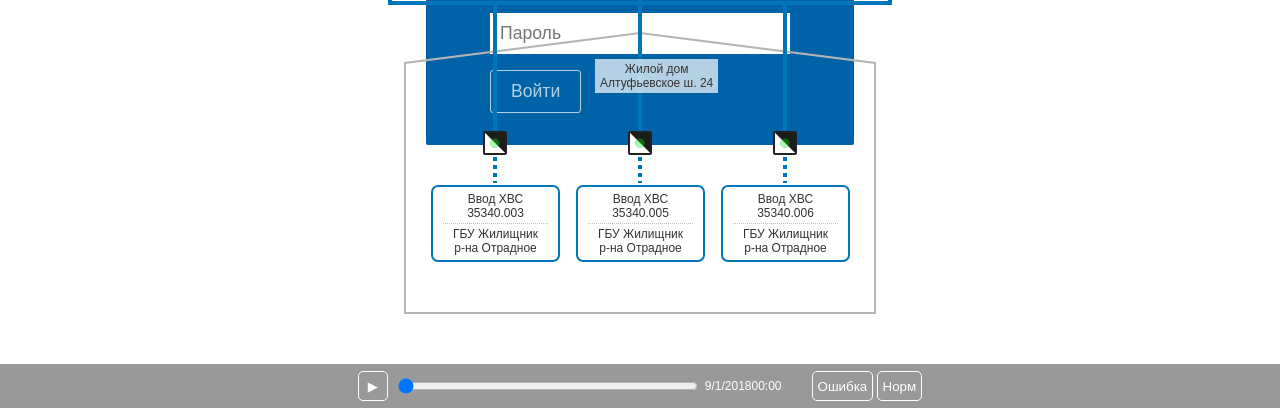
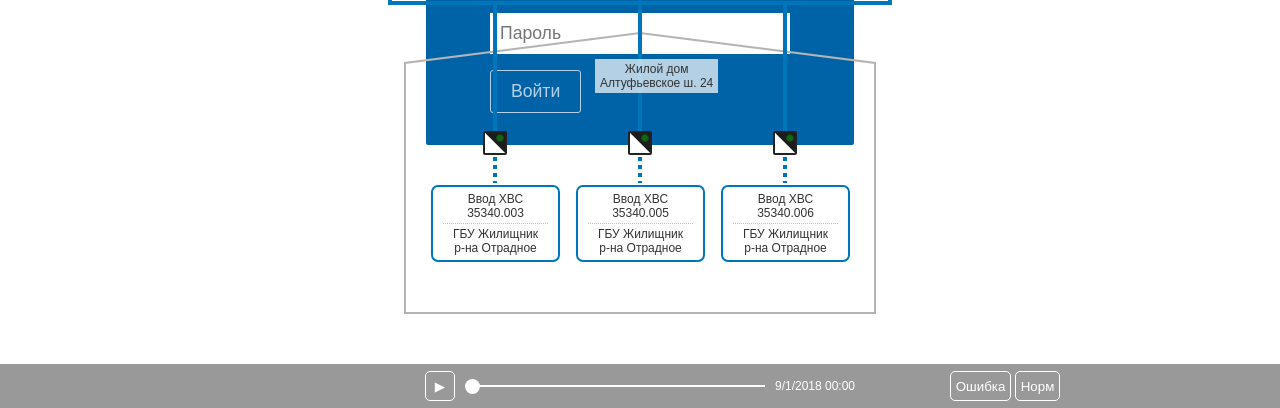
Before and after one commit to crocodilered/MvkSensors, a website built with webpack: page src/html/index.html in a window 1280 px wide. Shown: the part 392-800 px from the top of the page. Built offline with nearby package versions, Linux system fonts and the light colour scheme; files whose address does not match are found by name.

Commit message:
Slider view changed.

```diff
--- a/src/classes/components/TimeWheel.js
+++ b/src/classes/components/TimeWheel.js
@@ -16,18 +16,21 @@ class TimeWheel {
     this.elem.className = 'time-wheel'
     this.elem.innerHTML = `
       <div class="row">
+        <div style="width: 300px"></div>
         <div>
-          <button class="play-button"></button>
+          <div class="row">
+            <button class="play-button"></button>
+            <input class="range" type="range" min="1" max="${pointsCount}" value="1">
+            <label></label>
+          </div>
         </div>
-        <div><input class="range" type="range" min="1" max="${pointsCount}" value="1"></div>
-        <div class="label"></div>
-        <div>
+        <div style="width: 300px; text-align: center; white-space: nowrap;">
           <button class="error-button">Ошибка</button>
           <button class="norm-button">Норм</button>
         </div>
       </div>
     `
-    this.labelElem = this.elem.getElementsByClassName('label')[0]
+    this.labelElem = this.elem.getElementsByTagName('label')[0]
 
     this.inputElem = this.elem.getElementsByClassName('range')[0]
     this.inputElem.addEventListener('input', () => { this.onChangeHandler(this.inputElem.value) })
@@ -66,7 +69,7 @@ class TimeWheel {
     let i = date.getMinutes()
     if (i < 10) i = '0' + i
 
-    this.labelElem.innerHTML = date.toLocaleDateString() + `${h}:${i}`
+    this.labelElem.innerHTML = date.toLocaleDateString() + ` ${h}:${i}`
   }
 
 }
--- a/src/css/components/timewheel.css
+++ b/src/css/components/timewheel.css
@@ -51,7 +51,31 @@
 }
 
 .time-wheel .range {
-  margin: 0 7px 0 10px;
+  margin: 0 10px 0 10px;
+  -webkit-appearance: none;
+}
+
+.time-wheel .range:focus {
+  outline: none;
+}
+
+.time-wheel .range::-webkit-slider-thumb {
+  border: none;
+  cursor: pointer;
+  -webkit-appearance: none;
+  background-color: white;
+  width: 15px;
+  height: 15px;
+  border-radius: 50%;
+  margin-top: -6px;
+}
+
+.time-wheel .range::-webkit-slider-runnable-track {
+  width: 100%;
+  height: 2px;
+  cursor: pointer;
+  background: white;
+  border: 0;
 }
 
 .time-wheel .label {
--- a/src/css/objects.css
+++ b/src/css/objects.css
@@ -36,10 +36,10 @@
 }
 
 .sensor .indicator {
-  top: 5px;
-  left: 5px;
-  width: 8px;
-  height: 8px;
+  top: 1px;
+  right: 1px;
+  width: 6px;
+  height: 6px;
   border-radius: 8px;
   position: absolute;
   display: none;
```
